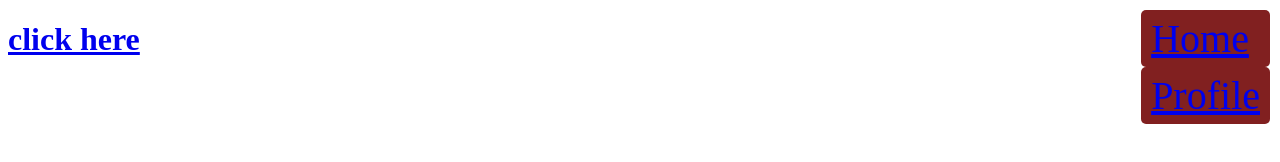
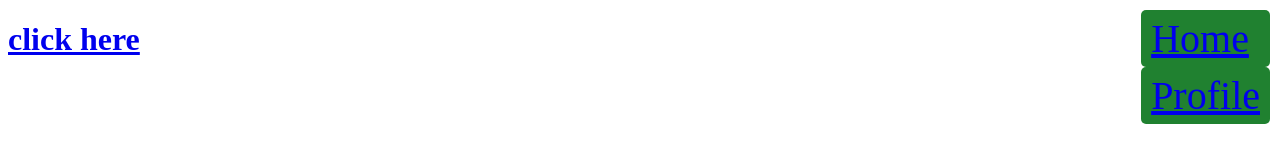
Before and after one commit to winlp4ever/platform_raw, a React app: page / in a window 1280 px wide. Built offline with nearby package versions, Linux system fonts and the light colour scheme.

Commit message:
change for fun

```diff
--- a/src/components/menu/menu.scss
+++ b/src/components/menu/menu.scss
@@ -1,7 +1,7 @@
 .option {
     padding: 5px 10px;
     border-radius: 5px;
-    background: rgb(129, 32, 32);
+    background: rgb(32, 129, 48);
     color: black;
 }
 
```
